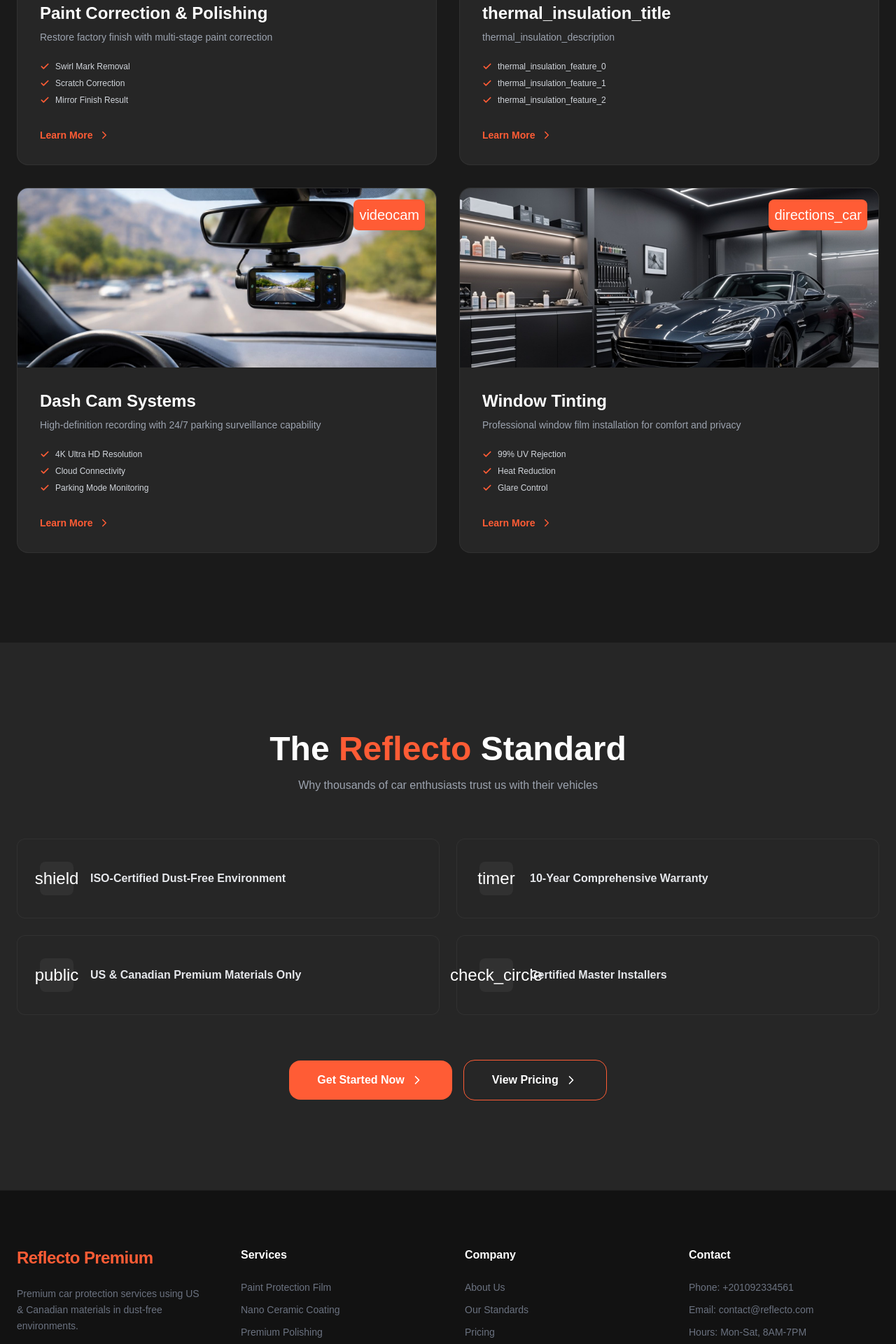
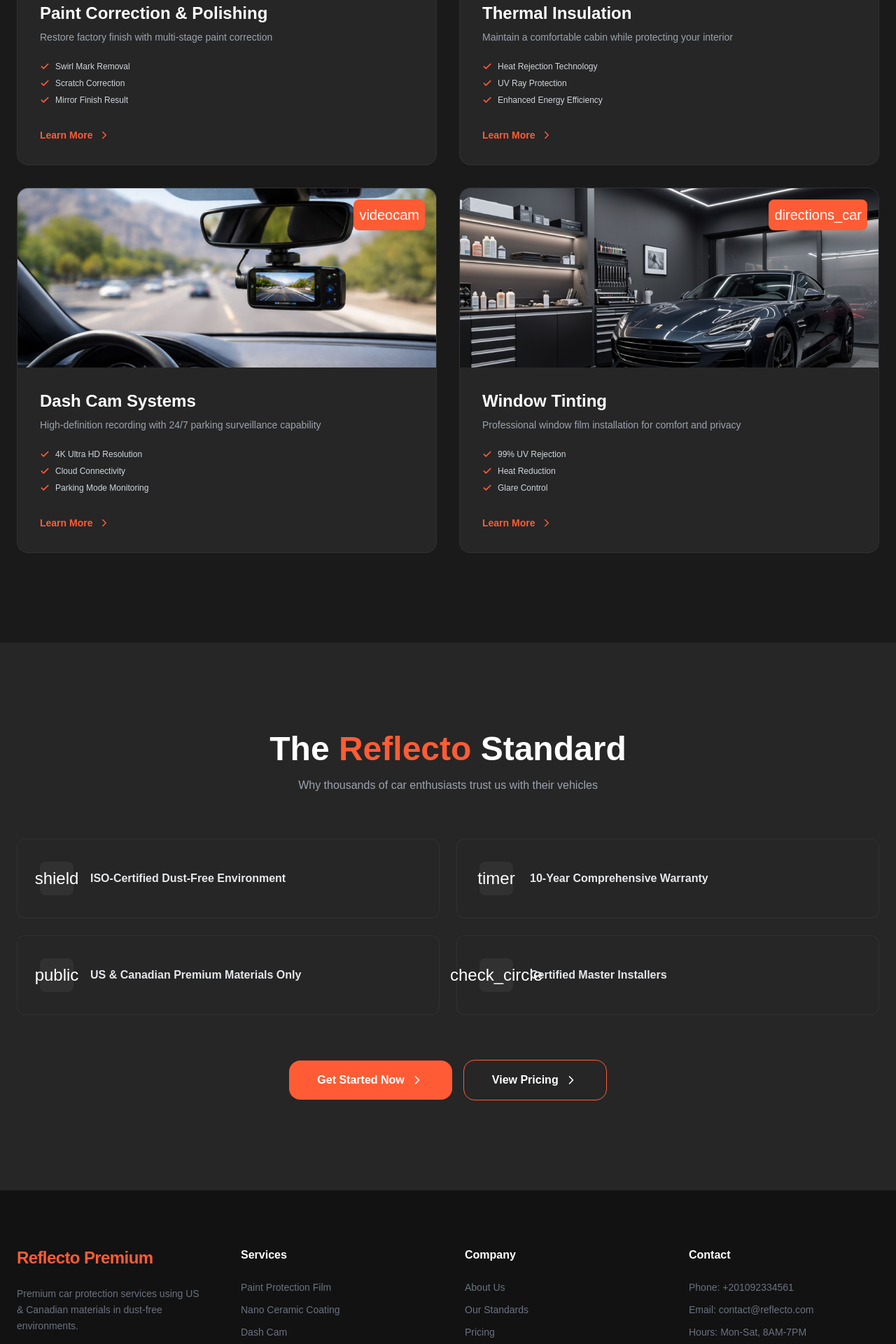
Before and after one commit to Mostafa-khaled-osman/reflecto-premium, a React (Vite) app: page / in a window 1280 px wide. Shown: the part 1900-3820 px from the top of the page at 70% size. Built offline with nearby package versions, Linux system fonts and the light colour scheme.

Commit message:
Update: fixed and improved UI of client dashboard 3

```diff
--- a/views/components/Footer.jsx
+++ b/views/components/Footer.jsx
@@ -21,9 +21,9 @@
           <div>
             <h4 className="text-white font-bold mb-6">{t('footer.services_title')}</h4>
             <ul className="space-y-3 text-sm text-gray-500">
-              <li className="hover:text-[#FF5C35] cursor-pointer"><Link to="/services/thermal-defense">{t('footer.service_ppf')}</Link></li>
+              <li className="hover:text-[#FF5C35] cursor-pointer"><Link to="/services/paint-correction">{t('footer.service_ppf')}</Link></li>
               <li className="hover:text-[#FF5C35] cursor-pointer"><Link to="/services/window-tint">{t('footer.service_nano')}</Link></li>
-              <li className="hover:text-[#FF5C35] cursor-pointer"><Link to="/services/paint-correction">{t('footer.service_polishing')}</Link></li>
+              <li className="hover:text-[#FF5C35] cursor-pointer"><Link to="/services/dash-cam">{t('footer.service_dash_cam')}</Link></li>
               <li className="hover:text-[#FF5C35] cursor-pointer"><Link to="/services/nano-ceramic">{t('footer.service_insulation')}</Link></li>
             </ul>
           </div>
@@ -34,7 +34,7 @@
               <li className="hover:text-[#FF5C35] cursor-pointer"><Link to="/">{t('footer.company_about')}</Link></li>
               <li className="hover:text-[#FF5C35] cursor-pointer">{t('footer.company_standards')}</li>
               <li className="hover:text-[#FF5C35] cursor-pointer"><Link to="/pricing">{t('footer.company_pricing')}</Link></li>
-              <li className="hover:text-[#FF5C35] cursor-pointer">{t('footer.company_contact')}</li>
+              <li className="hover:text-[#FF5C35] cursor-pointer"> <Link to="/contact">{t('footer.company_contact')}</Link> </li>
             </ul>
           </div>
 
--- a/views/locales/ar/common.json
+++ b/views/locales/ar/common.json
@@ -26,7 +26,7 @@
     "services_title": "الخدمات",
     "service_ppf": "فيلم حماية الطلاء",
     "service_nano": "طلاء النانو سيراميك",
-    "service_polishing": "التلميع الفاخر",
+    "service_dash_cam": "انظمة كاميرات المراقبة",
     "service_insulation": "العزل الحراري",
     "company_title": "الشركة",
     "company_about": "من نحن",
--- a/views/locales/ar/services.json
+++ b/views/locales/ar/services.json
@@ -17,6 +17,12 @@
   "paint_correction_feature_0": "إزالة آثار الدوامات",
   "paint_correction_feature_1": "تصحيح الخدوش",
   "paint_correction_feature_2": "لمسة نهائية كالمرآة",
+  "thermal_insulation_title": "العزل الحراري",
+  "thermal_insulation_description": "حافظ على برودة المقصورة وحماية ديكوراتك الداخلية",
+  "thermal_insulation_cta": "اكتشف حلول العزل الحراري",
+  "thermal_insulation_feature_0": "تقنية عزل الحرارة",
+  "thermal_insulation_feature_1": "حماية من الأشعة فوق البنفسجية",
+  "thermal_insulation_feature_2": "تحسين كفاءة استهلاك الطاقة",
   "ppf_title": "فيلم حماية الطلاء",
   "ppf_description": "تظليل نوافذ فاخر لرفض الحرارة والخصوصية المعززة",
   "ppf_cta": "عرض فيلم حماية الطلاء",
--- a/views/locales/en/common.json
+++ b/views/locales/en/common.json
@@ -26,7 +26,7 @@
     "services_title": "Services",
     "service_ppf": "Paint Protection Film",
     "service_nano": "Nano Ceramic Coating",
-    "service_polishing": "Premium Polishing",
+    "service_dash_cam": "Dash Cam",
     "service_insulation": "Thermal Insulation",
     "company_title": "Company",
     "company_about": "About Us",
--- a/views/locales/en/services.json
+++ b/views/locales/en/services.json
@@ -17,6 +17,12 @@
   "paint_correction_feature_0": "Swirl Mark Removal",
   "paint_correction_feature_1": "Scratch Correction",
   "paint_correction_feature_2": "Mirror Finish Result",
+  "thermal_insulation_title" : "Thermal Insulation",
+  "thermal_insulation_description" : "Maintain a comfortable cabin while protecting your interior",
+  "thermal_insulation_cta": "Explore Thermal Insulation",
+  "thermal_insulation_feature_0" : "Heat Rejection Technology",
+  "thermal_insulation_feature_1" : "UV Ray Protection",
+  "thermal_insulation_feature_2" : "Enhanced Energy Efficiency",
   "ppf_title": "PPF",
   "ppf_description": "Premium window tinting for heat rejection and enhanced privacy",
   "ppf_cta": "View PPF Options",
```
